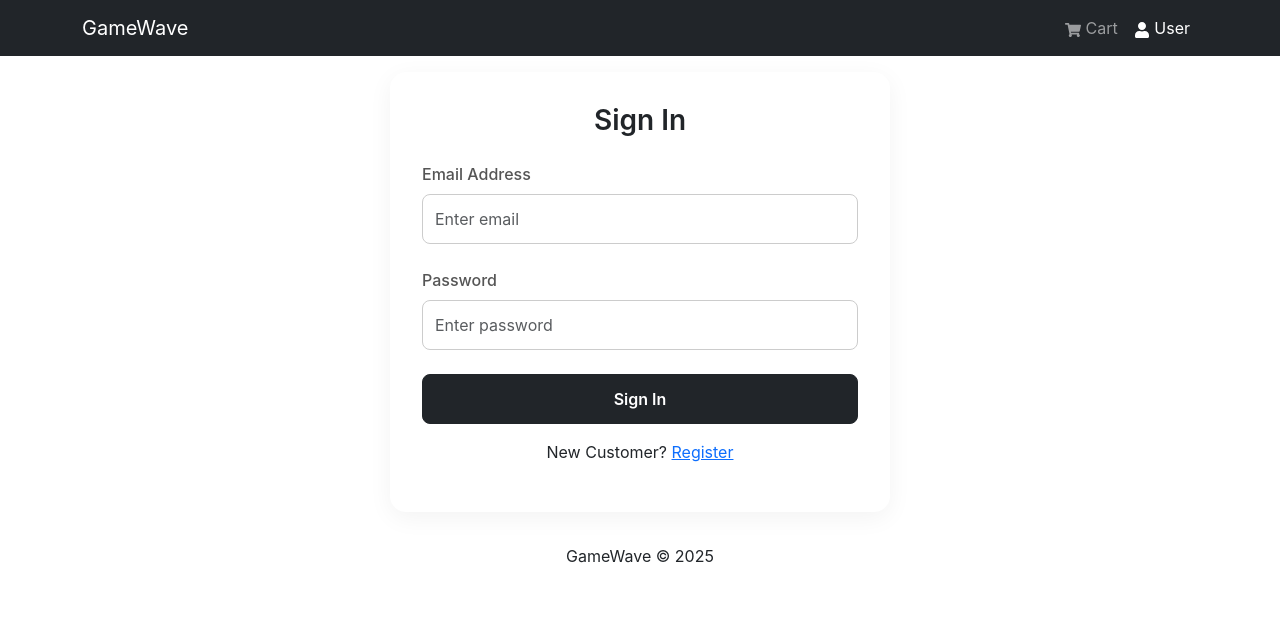
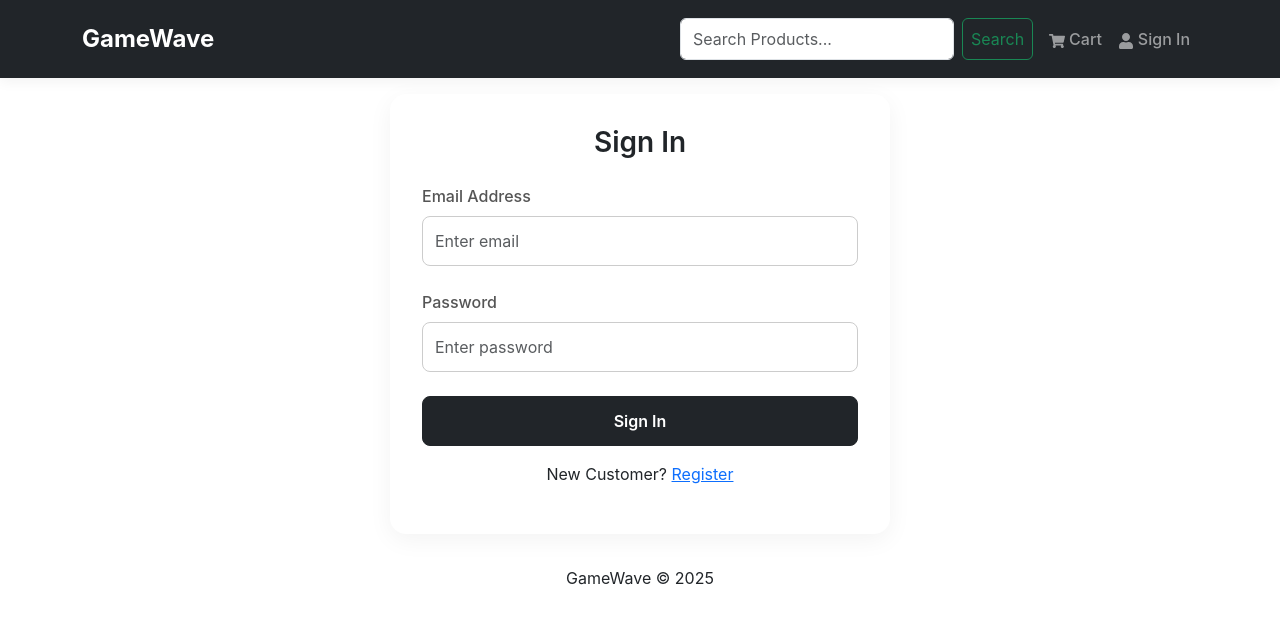
Before and after one commit to SagarSingh1324/GameWaveFrontend, a React (Create React App) app: page /login in a window 1280 px wide. Shown: the top 624 px of the page. Built offline with nearby package versions, Linux system fonts and the light colour scheme.

Commit message:
updated header style

```diff
--- /dev/null
+++ b/src/components/CSS/Header.css
@@ -0,0 +1,31 @@
+.header-navbar {
+  padding: 1rem 0;
+  box-shadow: 0 4px 12px rgba(0, 0, 0, 0.05);
+}
+
+.brand-text {
+  font-weight: 700;
+  font-size: 1.5rem;
+}
+
+.nav-link-modern {
+  font-weight: 500;
+  padding: 0.5rem 1rem;
+  transition: background 0.2s ease;
+}
+
+.nav-link-modern:hover {
+  background-color: rgba(255, 255, 255, 0.1);
+  border-radius: 8px;
+}
+
+.cart-badge {
+  margin-left: 6px;
+  font-size: 0.8rem;
+  vertical-align: top;
+}
+
+.user-dropdown .dropdown-menu {
+  border-radius: 10px;
+  box-shadow: 0 8px 24px rgba(0, 0, 0, 0.1);
+}
--- a/src/components/Header.jsx
+++ b/src/components/Header.jsx
@@ -1,16 +1,16 @@
-import {Navbar, Nav, Container, Badge, NavDropdown } from 'react-bootstrap';
+import { Navbar, Nav, Container, NavDropdown, Badge } from 'react-bootstrap';
 import { FaShoppingCart, FaUser } from 'react-icons/fa';
-import {LinkContainer} from 'react-router-bootstrap';
-import { useNavigate } from 'react-router-dom';
 import { useSelector, useDispatch } from 'react-redux';
+import { useNavigate, Link } from 'react-router-dom';
 import { useLogoutMutation } from '../slices/usersApiSlice';
 import { logout } from '../slices/authSlice';
+import SearchBox from './SearchBox';
 import { resetCart } from '../slices/cartSlice';
+import './CSS/Header.css';
 
 const Header = () => {
-  const { cartItems } = useSelector( (state) => state.cart );
-  const { userInfo } = useSelector( (state) => state.auth );
-
+  const { cartItems } = useSelector((state) => state.cart);
+  const { userInfo } = useSelector((state) => state.auth);
 
   const dispatch = useDispatch();
   const navigate = useNavigate();
@@ -29,46 +29,62 @@ const Header = () => {
   };
 
   return (
-    <header>
-        <Navbar bg='dark' variant='dark' expand='md' collapseOnSelect>
+    <header className="header-container">
+      <Navbar bg='dark' variant='dark' expand='lg' collapseOnSelect className='header-navbar'>
         <Container>
-                <LinkContainer to='/'>
-                    <Navbar.Brand href='/'>GameWave</Navbar.Brand>
-                </LinkContainer>
+          <Navbar.Brand as={Link} to='/' className="brand-text">
+            GameWave
+          </Navbar.Brand>
           <Navbar.Toggle aria-controls='basic-navbar-nav' />
           <Navbar.Collapse id='basic-navbar-nav'>
-                    <Nav className='ms-auto'>
-                        <LinkContainer to='/cart'>
-                            <Nav.Link href='/cart'><FaShoppingCart /> Cart
+            <Nav className='ms-auto align-items-center'>
+              <SearchBox />
+
+              <Nav.Link as={Link} to='/cart' className='nav-link-modern'>
+                <FaShoppingCart className='me-1' />
+                Cart
                 {cartItems.length > 0 && (
-                                <Badge pill bg='success' style={{marginLeft:'5px'}}>
-                                    { cartItems.reduce( (a, c) => a + c.qty, 0 )}
+                  <Badge pill bg='success' className='cart-badge'>
+                    {cartItems.reduce((a, c) => a + c.qty, 0)}
                   </Badge>
                 )}
               </Nav.Link>
-                        </LinkContainer>
-                        { userInfo ?
-                        (
-                            <NavDropdown title={userInfo.name} id='username'>
-                               <LinkContainer to='/profile'>
-                                    <NavDropdown.Item>Profile</NavDropdown.Item>
-                               </LinkContainer>
+
+              {userInfo ? (
+                <NavDropdown title={userInfo.name} id='username' className='user-dropdown'>
+                  <NavDropdown.Item as={Link} to='/profile'>
+                    Profile
+                  </NavDropdown.Item>
                   <NavDropdown.Item onClick={logoutHandler}>
                     Logout
                   </NavDropdown.Item>
                 </NavDropdown>
-                        ) :
-                        (
-                            <LinkContainer to='/login'>
-                                <Nav.Link href='/login'><FaUser /> User</Nav.Link>
-                            </LinkContainer>
-                        ) }
+              ) : (
+                <Nav.Link as={Link} to='/login' className='nav-link-modern'>
+                  <FaUser className='me-1' />
+                  Sign In
+                </Nav.Link>
+              )}
+
+              {userInfo?.isAdmin && (
+                <NavDropdown title='Admin' id='adminmenu' className='user-dropdown'>
+                  <NavDropdown.Item as={Link} to='/admin/productlist'>
+                    Products
+                  </NavDropdown.Item>
+                  <NavDropdown.Item as={Link} to='/admin/orderlist'>
+                    Orders
+                  </NavDropdown.Item>
+                  <NavDropdown.Item as={Link} to='/admin/userlist'>
+                    Users
+                  </NavDropdown.Item>
+                </NavDropdown>
+              )}
             </Nav>
           </Navbar.Collapse>
         </Container>
       </Navbar>
     </header>
-  )
-}
+  );
+};
 
 export default Header;
--- /dev/null
+++ b/src/components/PrivateRoute.jsx
@@ -0,0 +1,8 @@
+import { Navigate, Outlet } from 'react-router-dom';
+import { useSelector } from 'react-redux';
+
+const PrivateRoute = () => {
+  const { userInfo } = useSelector((state) => state.auth);
+  return userInfo ? <Outlet /> : <Navigate to='/login' replace />;
+};
+export default PrivateRoute;
--- /dev/null
+++ b/src/components/SearchBox.jsx
@@ -0,0 +1,39 @@
+import React, { useState } from 'react';
+import { Form, Button } from 'react-bootstrap';
+import { useParams } from 'react-router-dom';
+import { useNavigate } from 'react-router-dom';
+
+const SearchBox = () => {
+  const navigate = useNavigate();
+  const { keyword: urlKeyword } = useParams();
+
+  const [keyword, setKeyword] = useState(urlKeyword || '');
+
+  const submitHandler = (e) => {
+    e.preventDefault();
+    if (keyword) {
+      navigate(`/search/${keyword.trim()}`);
+      setKeyword('');
+    } else {
+      navigate('/');
+    }
+  };
+
+  return (
+    <Form onSubmit={submitHandler} className='d-flex'>
+      <Form.Control
+        type='text'
+        name='q'
+        onChange={(e) => setKeyword(e.target.value)}
+        value={keyword}
+        placeholder='Search Products...'
+        className='mr-sm-2 ml-sm-5'
+      ></Form.Control>
+      <Button type='submit' variant='outline-success' className='p-2 mx-2'>
+        Search
+      </Button>
+    </Form>
+  );
+};
+
+export default SearchBox;
--- a/src/index.js
+++ b/src/index.js
@@ -13,6 +13,7 @@ import 'bootstrap/dist/css/bootstrap.min.css';
 import './index.css';
 import App from './App';
 import reportWebVitals from './reportWebVitals';
+import PrivateRoute from './components/PrivateRoute';
 import HomeScreen from './screens/HomeScreen';
 import ProductScreen from './screens/ProductScreen';
 import CartScreen from './screens/CartScreen.jsx';
@@ -39,13 +40,13 @@ const router = createBrowserRouter(
       <Route path='/login' element={<LoginScreen />} />
       <Route path='/register' element={<RegisterScreen />} />
       {/* Registered users */}
-      {/* <Route path='' element={<PrivateRoute />}> */}
+      <Route path='' element={<PrivateRoute />}>
         <Route path='/shipping' element={<ShippingScreen />} />
         <Route path='/payment' element={<PaymentScreen />} />
         <Route path='/placeorder' element={<PlaceOrderScreen />} />
         <Route path='/order/:id' element={<OrderScreen />} />
         <Route path='/profile' element={<ProfileScreen />} />
-      {/* </Route> */}
+      </Route>
     </Route>
   )
 );
--- a/src/screens/ProfileScreen.jsx
+++ b/src/screens/ProfileScreen.jsx
@@ -7,7 +7,7 @@ import { toast } from 'react-toastify';
 import Message from '../components/Message';
 import Loader from '../components/Loader';
 import { useProfileMutation } from '../slices/usersApiSlice';
-import { useGetMyOrdersQuery } from '../slices/ordersApiSlice';
+// import { useGetMyOrdersQuery } from '../slices/ordersApiSlice';
 import { setCredentials } from '../slices/authSlice';
 import { Link } from 'react-router-dom';
 import './CSS/ProfileScreen.css';
@@ -19,14 +19,18 @@ const ProfileScreen = () => {
   const [confirmPassword, setConfirmPassword] = useState('');
 
   const { userInfo } = useSelector((state) => state.auth);
-  const { data: orders, isLoading, error } = useGetMyOrdersQuery();
+
+  // const { data: orders, isLoading, error } = useGetMyOrdersQuery();
+
   const [updateProfile, { isLoading: loadingUpdateProfile }] =
     useProfileMutation();
 
   useEffect(() => {
-    setName(userInfo.name);
-    setEmail(userInfo.email);
-  }, [userInfo.email, userInfo.name]);
+    if (userInfo) {
+      setName(userInfo.name);
+      setEmail(userInfo.email);
+    }
+  }, [userInfo]);
 
   const dispatch = useDispatch();
 
@@ -103,7 +107,7 @@ const ProfileScreen = () => {
         </div>
       </Col>
 
-      <Col md={9}>
+      {/* <Col md={9}>
         <div className="orders-section">
           <h2 className="section-title">My Orders</h2>
           {isLoading ? (
@@ -160,7 +164,7 @@ const ProfileScreen = () => {
             </Table>
           )}
         </div>
-      </Col>
+      </Col> */}
     </Row>
   );
 };
--- a/src/store.js
+++ b/src/store.js
@@ -1,13 +1,13 @@
 import { configureStore} from '@reduxjs/toolkit';
 import { apiSlice } from './slices/apiSlice';
 import  cartSliceReducer  from './slices/cartSlice';
-import authSliceReducer from './slices/authSlice';
+import authReducer from './slices/authSlice';
 
 const store = configureStore({
     reducer: {
         [apiSlice.reducerPath]: apiSlice.reducer,
         cart: cartSliceReducer,
-        auth: authSliceReducer,
+        auth: authReducer,
     },
     middleware: (getDefaultMiddleware) => getDefaultMiddleware().concat
     (apiSlice.middleware),
```
Also changed, not shown: src/slices/authSlice.js (+5 -3 lines), src/slices/usersApiSlice.js (line endings or trailing spaces). Lines whose indentation alone changed are shown as unchanged.
